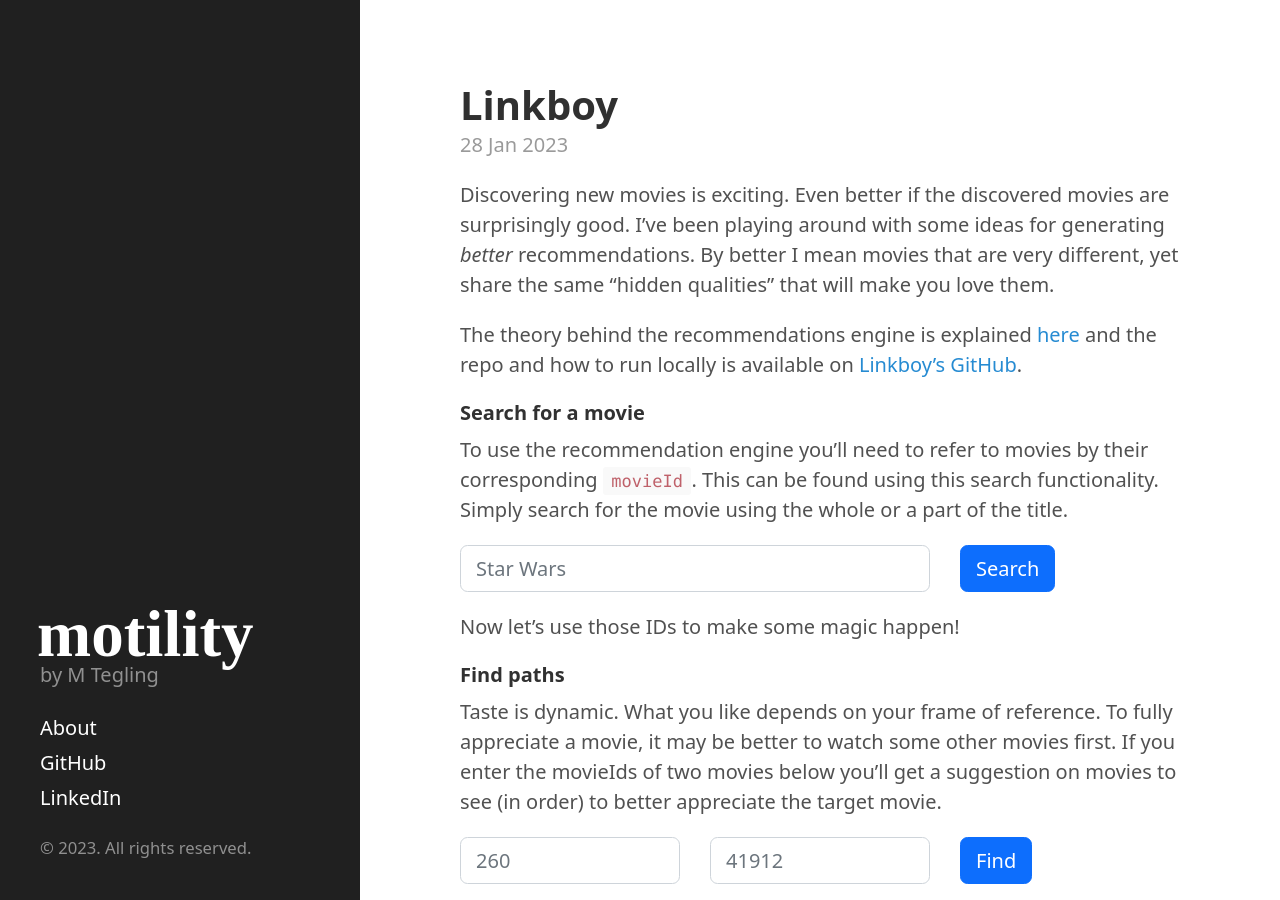
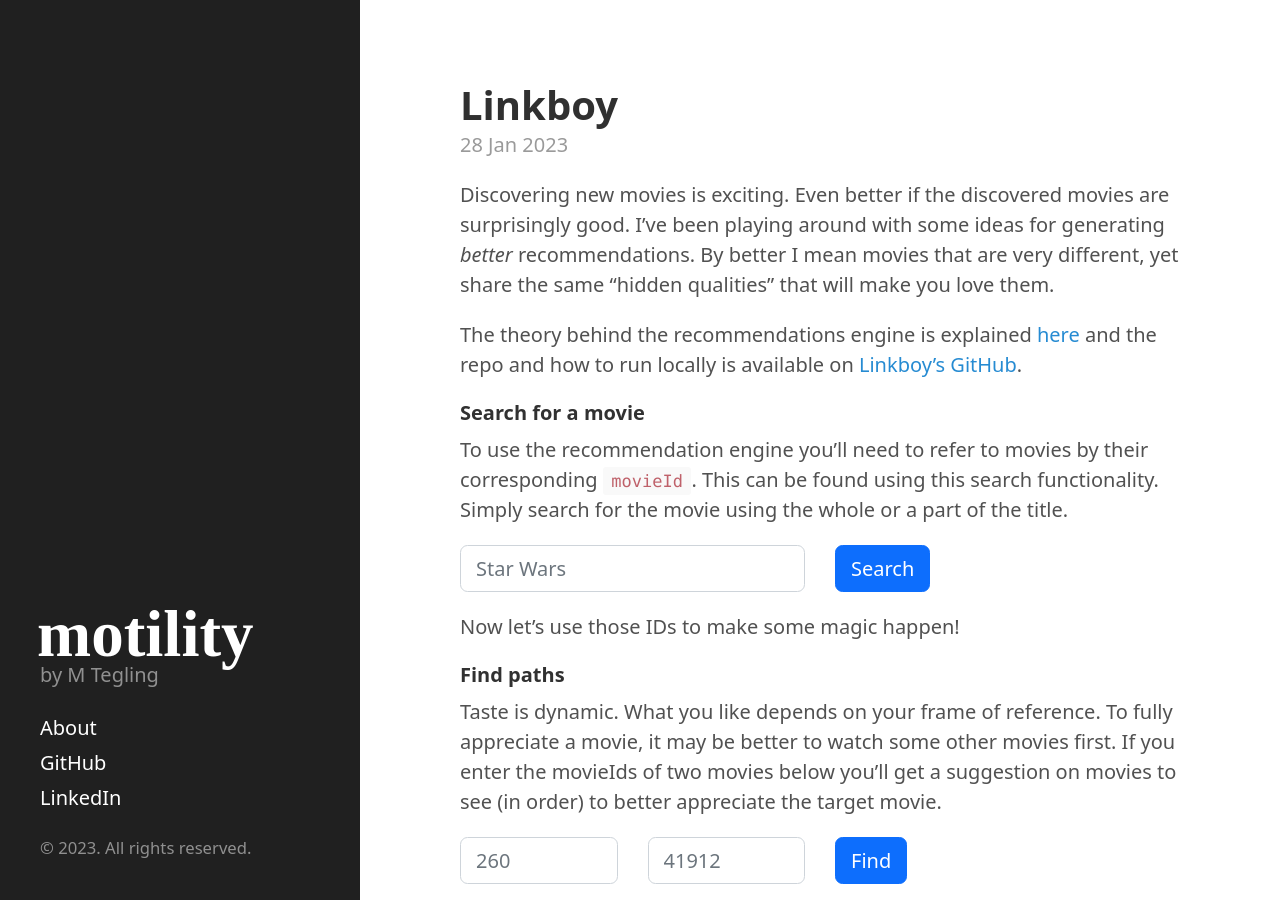
Before and after one commit to manstegling/manstegling.github.io, a Jekyll site: the page built from _posts/2023-01-28-linkboy.md, in a window 1280 px wide and 900 px high. Built offline with Jekyll 4.4.1, drawn with Linux system fonts in a browser that asks for light colours; some web fonts are replaced; Markdown is read by kramdown in place of the engine named in the settings.

Commit message:
Correct flexbox layout for input

```diff
--- a/_posts/2023-01-28-linkboy.md
+++ b/_posts/2023-01-28-linkboy.md
@@ -19,10 +19,10 @@ Simply search for the movie using the whole or a part of the title.
 
 <div>
   <div class="row mb-3">
-    <div class="col-md-12 col-lg-8">
+    <div class="col-md-6">
       <input type="text" class="form-control" id="query-input" placeholder="Star Wars" onkeydown="enterFindMovie(this)">
     </div>
-    <div class="col-md-2 col-lg-1">
+    <div class="col-md-2">
 	  <button type="submit" class="btn btn-primary" id="query-button" onclick="findMovie()">Search</button>
 	</div>
   </div>
@@ -44,13 +44,13 @@ movies below you'll get a suggestion on movies to see (in order) to better appre
 
 <div>
   <div class="row mb-3">
-    <div class="col-md-12 col-lg-4">
+    <div class="col-md-3">
       <input type="text" class="form-control" id="movieId1" placeholder="260">
     </div>
-	<div class="col-md-12 col-lg-4">
+	<div class="col-md-3">
       <input type="text" class="form-control" id="movieId2" placeholder="41912"><br>
 	</div>
-	<div class="col-md-4 col-lg-2">
+	<div class="col-md-2">
 	  <button type="submit" class="btn btn-primary" id="path-button" onclick="postFindPath()">Find</button>
 	</div>
   </div>
@@ -69,10 +69,10 @@ anonymous and the only reference to your tuned recommendations is a randomly gen
 <div>
   <form onsubmit="return postRatings(this)">
     <div class="row">
-      <div class="col-md-12 col-lg-8">
+      <div class="col-md-6">
         <input class="form-control" type="file" id="f1">
       </div>
-      <div class="col-md-2 col-lg-1">
+      <div class="col-md-2">
         <button type="submit" class="btn btn-primary" id="b2">Tune</button>
       </div>
     </div>
```
